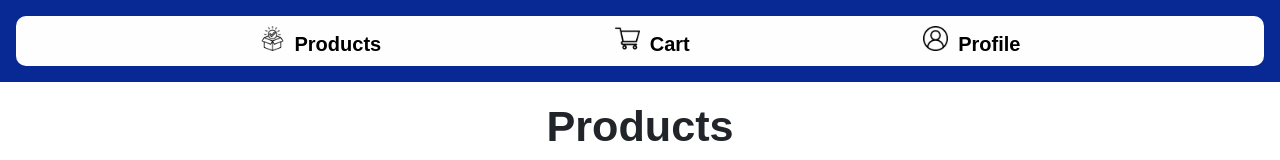
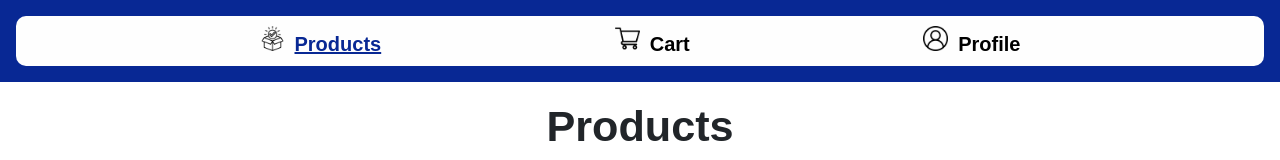
Before and after one commit to anakavtaradze1/NextGen-Store, a Next.js app: page /products in a window 1280 px wide. Shown: the top 160 px of the page. Built offline with nearby package versions, Linux system fonts and the light colour scheme; no server answers.

Commit message:
correct navbar activetab

```diff
--- a/src/components/navbar/Navbar.jsx
+++ b/src/components/navbar/Navbar.jsx
@@ -20,7 +20,8 @@ const Navbar = () => {
           <Link key={link.id} href={link.url}>
             <div
               className={
-                pathname.slice(1) === link.url.slice(1)
+                (link.name === "Products" && (pathname === "/" || pathname === "/products")) ||
+                pathname === link.url
                   ? styles.activeTab
                   : styles.inactiveTab
               }
```
